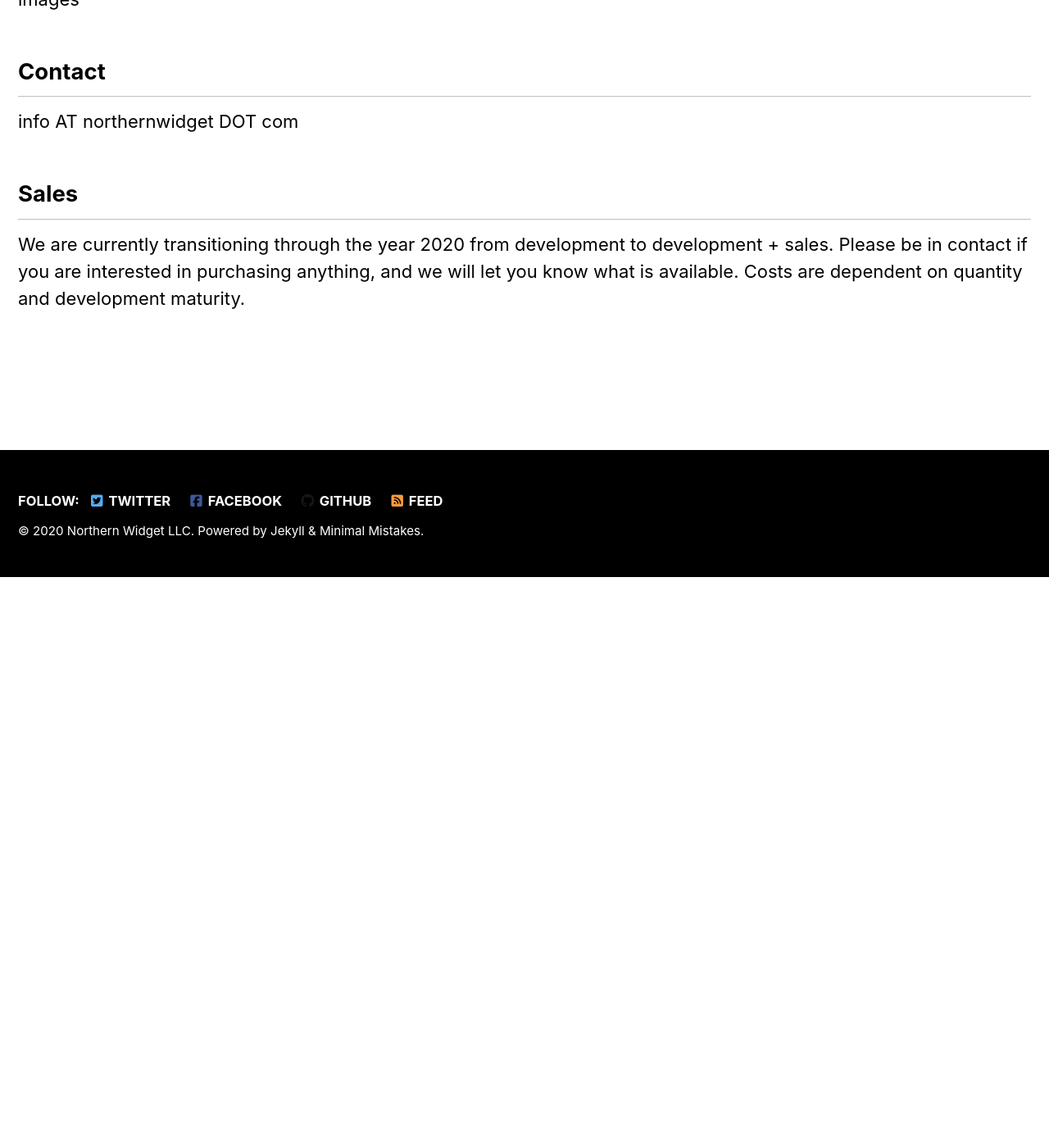
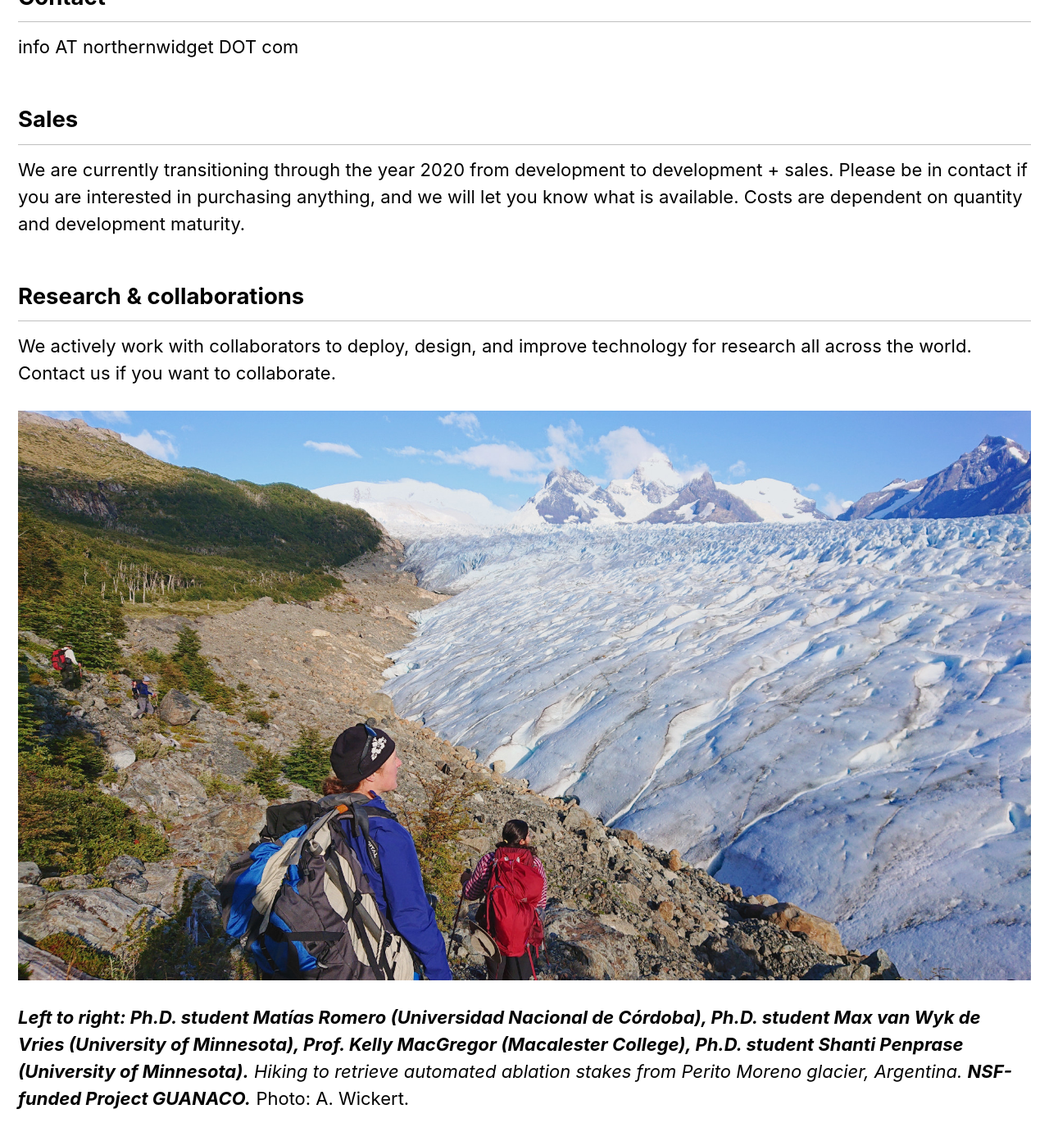
Before and after one commit to NorthernWidget/NorthernWidget.github.io, a Jekyll site: the page built from _pages/index.md, in a window 1280 px wide and 1400 px high, scrolled down 696 px. Shown: the top 1392 px of the window at 82% size. Built offline with Jekyll 4.4.1, drawn with Linux system fonts in a browser that asks for light colours; cached includes are drawn as plain includes; nearby versions of some CDN libraries; part of the change alters nothing that is shown.

Commit message:
Collaborations

```diff
--- a/_pages/index.md
+++ b/_pages/index.md
@@ -4,10 +4,11 @@ permalink: /
 hidden: true
 header:
   overlay_color: "#222222" #"#5e616c"
+  overlay_filter: "0.5"
   overlay_image: /assets/images/mm-home-page-feature.jpg
-  actions:
-    - label: "Get started"
-      url: "/awtest/"
+  #actions:
+  #  - label: "Get started"
+  #    url: "/awtest/"
 excerpt: >
   Open-source for the for the outdoors.<br />
   <small>Environmental sensors and data loggers.</small>
@@ -27,3 +28,11 @@ info AT northernwidget DOT com
 ## Sales
 
 We are currently transitioning through the year 2020 from development to development + sales. Please be in contact if you are interested in purchasing anything, and we will let you know what is available. Costs are dependent on quantity and development maturity.
+
+## Research & collaborations
+
+We actively work with collaborators to deploy, design, and improve technology for research all across the world. Contact us if you want to collaborate.
+
+![NWimg](assets/images/TeamPeritoMoreno-2020-03-13_10.14.17_modified.jpg)
+
+***Left to right: Ph.D. student Matías Romero (Universidad Nacional de Córdoba), Ph.D. student Max van Wyk de Vries (University of Minnesota), Prof. Kelly MacGregor (Macalester College), Ph.D. student Shanti Penprase (University of Minnesota).*** *Hiking to retrieve automated ablation stakes from Perito Moreno glacier, Argentina.* ***NSF-funded Project GUANACO.*** Photo: A. Wickert.
```
Also changed, not shown: assets/images/TeamPeritoMoreno-2020-03-13_10.14.17_modified.jpg (added).
